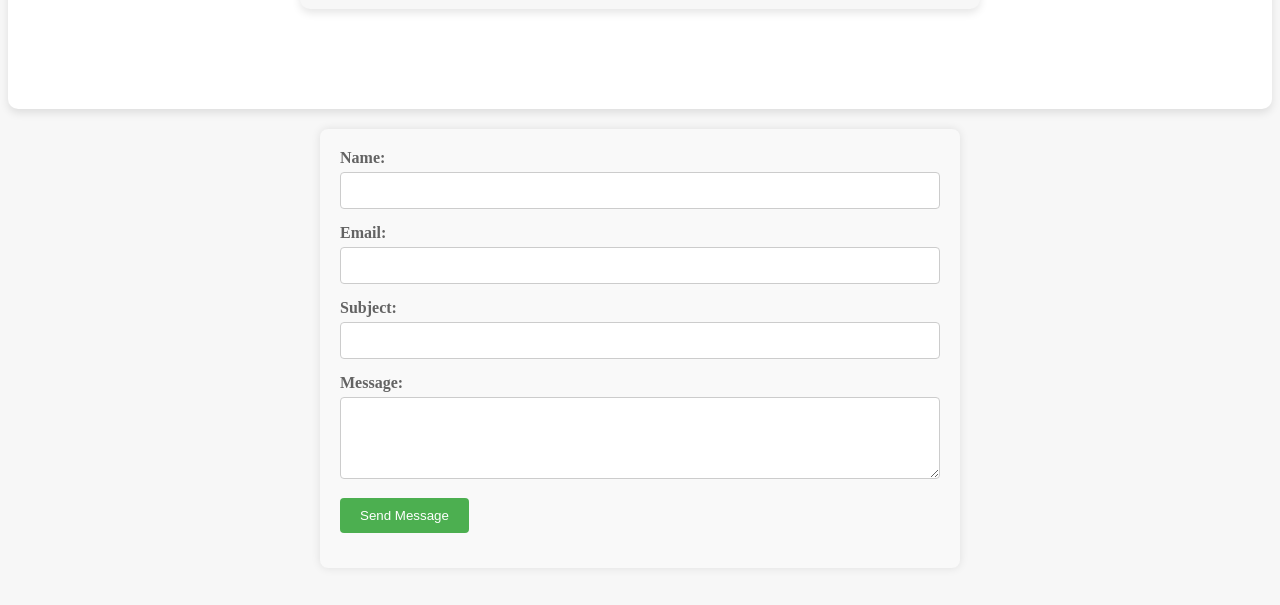
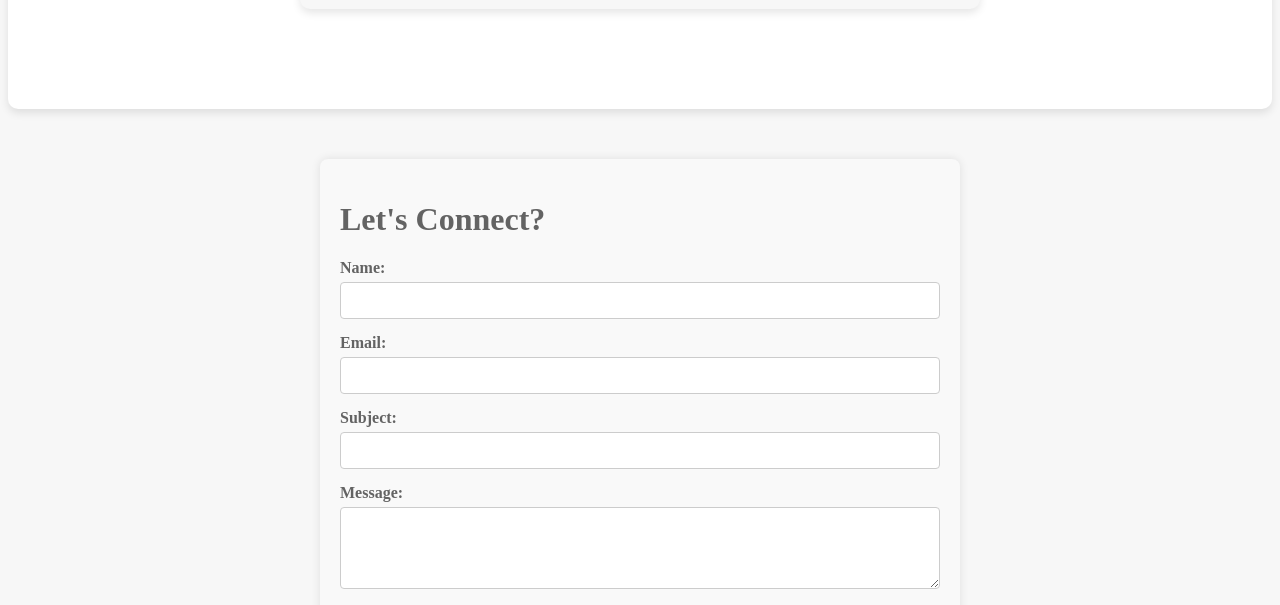
Before and after one commit to Shreyanshu005/My-Portfolio, a plain HTML site: page index.html in a window 1280 px wide. Shown: the part 2980-3585 px from the top of the page. Drawn offline with Linux system fonts and the light colour scheme; a web font is replaced by a local one.

Commit message:
made changes

```diff
--- a/index.html
+++ b/index.html
@@ -116,6 +116,8 @@
 
 
     <div class="contactForm">
+
+        <h1>Let's Connect?</h1>
         <form action="your_form_submission_url" method="post">
             <div>
                 <label for="name">Name:</label>
--- a/styles.css
+++ b/styles.css
@@ -409,6 +409,7 @@ margin-bottom: 50px;
 .contactForm {
     max-width: 600px;
     margin: 0 auto;
+    margin-top: 50px;
     padding: 20px;
     background-color: #f9f9f9;
     border-radius: 8px;
```
